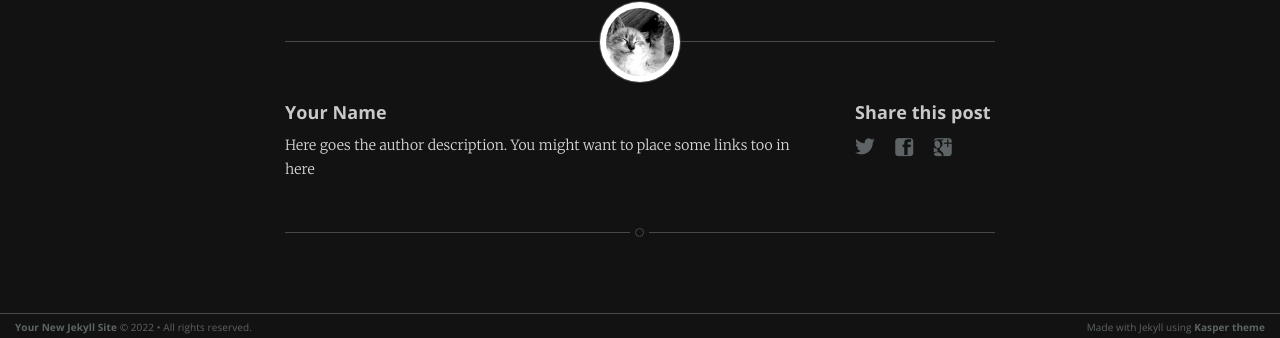
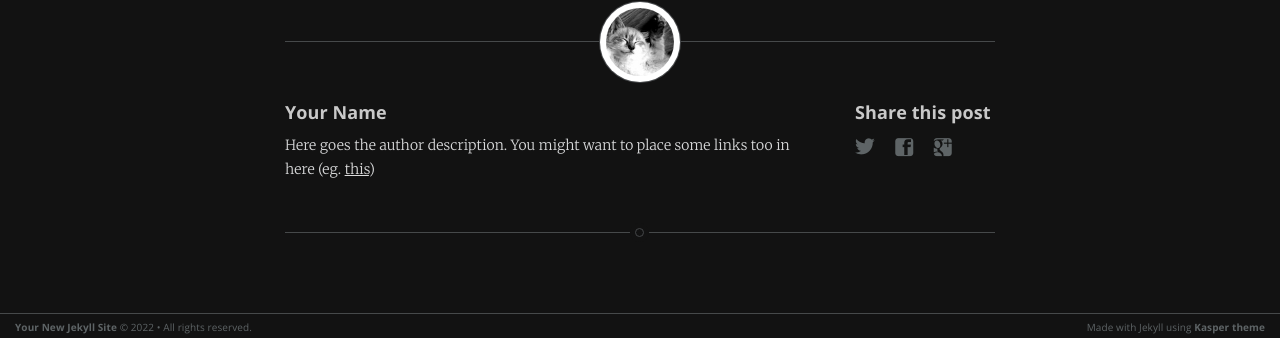
Before and after one commit to rosario/kasper, a Jekyll site: the page built from _posts/2013-11-10-welcome-to-jekyll.markdown, in a window 1280 px wide and 900 px high, scrolled down 1673 px. Shown: the part 559-897 px from the top of the window. Built offline with Jekyll 4.4.1, drawn with Linux system fonts in a browser that asks for light colours.

Commit message:
post.html: add anchor in post footer
Demonstrate link colours in post footers.

```diff
--- a/_layouts/post.html
+++ b/_layouts/post.html
@@ -72,7 +72,7 @@ post_class: post-template
                     <h4> {{ site.author }} </h4>
                     <!-- Author Bio -->
                     <p>
-                        Here goes the author description. You might want to place some links too in here
+                        Here goes the author description. You might want to place some links too in here (eg. <a href="https://google.com">this</a>)
                     </p>
                 </section>
             {% endif %}
```
